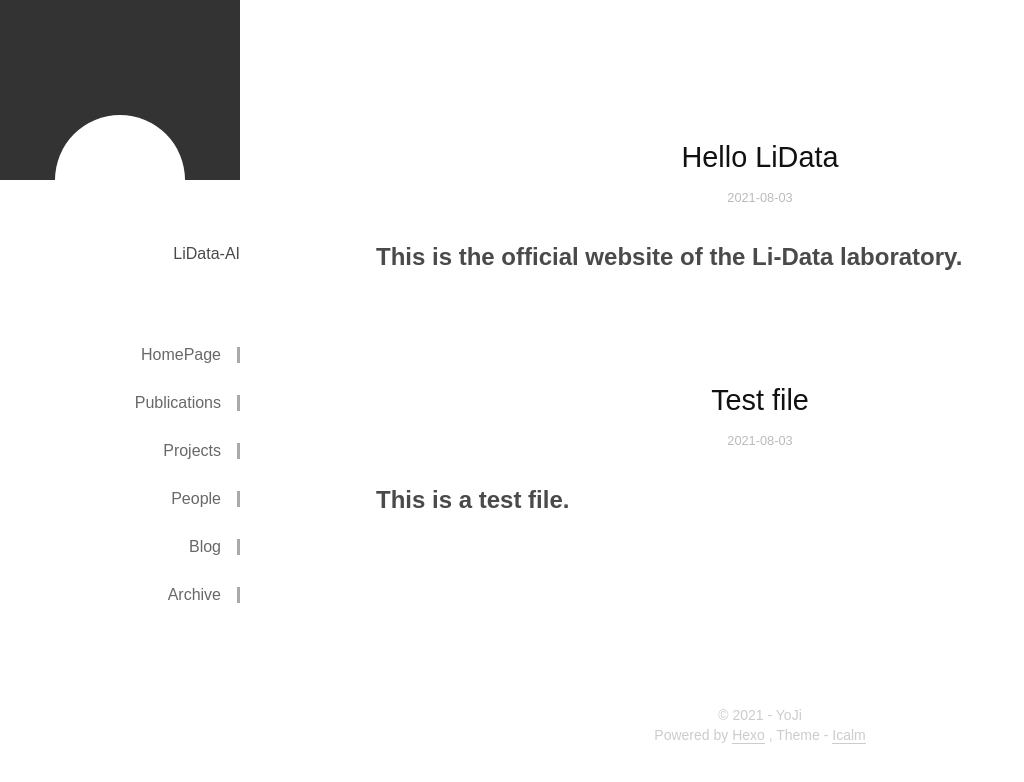
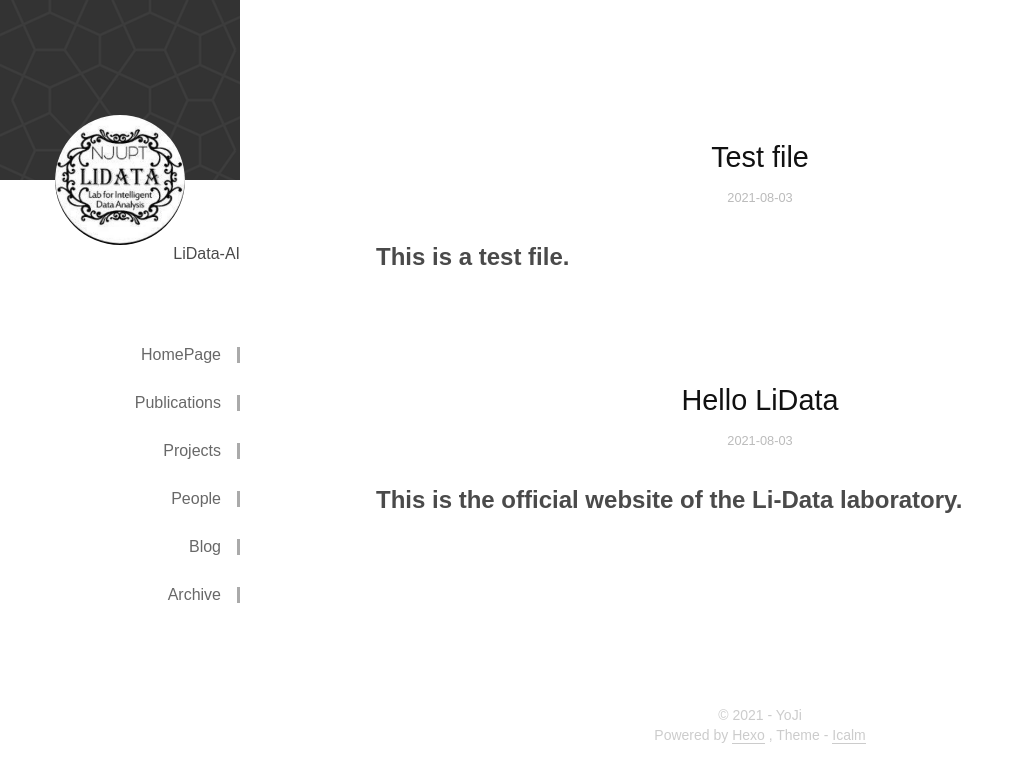
Before and after one commit to LiData-AI/LiData-AI.github.io, a plain HTML site: page blog/index.html in a window 1280 px wide. Shown: the whole page, without its empty margins (0-1024 px from the left). Drawn offline with Linux system fonts and the light colour scheme; a small style sheet from the web is missing.

Commit message:
Site updated: 2021-08-04 15:54:25

```diff
--- a/blog/index.html
+++ b/blog/index.html
@@ -20,8 +20,8 @@
 <body>
 <div class="Shell">
     <aside class='SideBar'>
-    <section class='avatar' style="background-image: url()">
-        <div class='av-pic' style="background-image: url()">
+    <section class='avatar' style="background-image: url(/assets/background.jpg)">
+        <div class='av-pic' style="background-image: url(/assets/portrait.jpg)">
         </div>
     </section>
     <section class='menu'>
@@ -69,6 +69,32 @@
     <header class="title">
 
         <h1>
+          <a href="/2021/08/03/test/">Test file</a>
+        </h1>
+
+      <div class='ListMeta'>
+  <time datetime="2021-08-03T14:38:06.863Z" itemprop="datePublished">
+    2021-08-03
+  </time>
+
+
+</div>
+
+    </header>
+    <div>
+
+        <h2 id="This-is-a-test-file"><a href="#This-is-a-test-file" class="headerlink" title="This is a test file."></a>This is a test file.</h2>
+
+    </div>
+</article>
+
+        </li>
+
+        <li>
+            <article class='ListView'>
+    <header class="title">
+
+        <h1>
           <a href="/2021/08/03/hello-LiData/">Hello LiData</a>
         </h1>
 
@@ -84,32 +110,6 @@
     <div>
 
         <h2 id="This-is-the-official-website-of-the-Li-Data-laboratory"><a href="#This-is-the-official-website-of-the-Li-Data-laboratory" class="headerlink" title="This is the official website of the Li-Data laboratory."></a>This is the official website of the Li-Data laboratory.</h2>
-
-    </div>
-</article>
-
-        </li>
-
-        <li>
-            <article class='ListView'>
-    <header class="title">
-
-        <h1>
-          <a href="/2021/08/03/test/">Test file</a>
-        </h1>
-
-      <div class='ListMeta'>
-  <time datetime="2021-08-03T14:38:06.863Z" itemprop="datePublished">
-    2021-08-03
-  </time>
-
-
-</div>
-
-    </header>
-    <div>
-
-        <h2 id="This-is-a-test-file"><a href="#This-is-a-test-file" class="headerlink" title="This is a test file."></a>This is a test file.</h2>
 
     </div>
 </article>
```
Also changed, not shown: 2021/08/03/hello-LiData/index.html (+2 -2 lines), 2021/08/03/test/index.html (+2 -2 lines), archives/2021/08/index.html (+2 -2 lines), archives/2021/index.html (+2 -2 lines), archives/index.html (+2 -2 lines), index.html (+2 -2 lines), people/index.html (+2 -2 lines), projects/index.html (+2 -2 lines), publications/index.html (+2 -2 lines), assets/background.jpg (added), assets/portrait.jpg (added).
